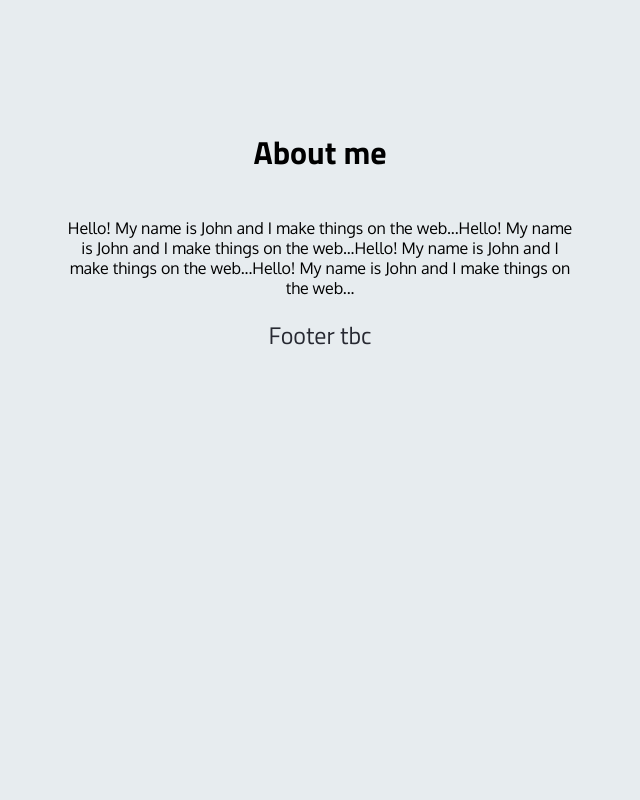
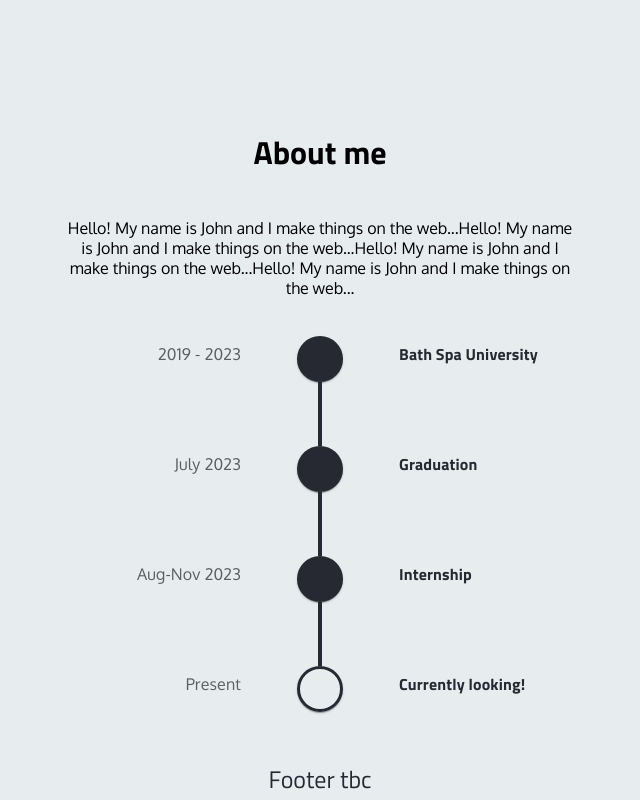
Before and after one commit to JStone1/Portfolio-Site, a React (Vite) app: page / in a window 1280 px wide. Shown: the part 820-1620 px from the top of the page, without its empty margins (320-960 px from the left). Before the commit the page ends 1176 px from the top, so only its background shows below. Built offline with nearby package versions, Linux system fonts and the light colour scheme.

Commit message:
Added basic custom timeline

```diff
--- a/package.json
+++ b/package.json
@@ -12,7 +12,8 @@
   "dependencies": {
     "@emotion/react": "^11.11.4",
     "@emotion/styled": "^11.11.0",
-    "@mui/material": "^5.15.12",
+    "@mui/lab": "^5.0.0-alpha.169",
+    "@mui/material": "^5.15.14",
     "hamburger-react": "^2.5.0",
     "react": "^18.2.0",
     "react-dom": "^18.2.0",
--- /dev/null
+++ b/src/components/ExpTimeline/ExpTimeline.scss
@@ -0,0 +1,47 @@
+@import "src/styles/index.scss";
+
+.item {
+  text-align: center;
+}
+
+.line {
+  height: 64px;
+  width: 4px;
+  background-color: $primary-colour;
+}
+
+.title {
+  font-family: "Titillium Web", sans-serif;
+  font-weight: 700;
+  color: $primary-colour;
+}
+
+.date {
+  font-family: "Oxygen", sans-serif;
+  font-weight: 400;
+}
+
+.dot {
+  width: 32px;
+  height: 32px;
+  margin: 0px 40px;
+  background-color: $primary-colour;
+  border: solid 3px $primary-colour;
+  transition: 0.5s;
+  &:hover {
+    background-color: $accent-colour;
+    cursor: pointer;
+  }
+  @include breakpoint(0px, 600px) {
+    margin: 0;
+    width: 18px;
+    height: 18px;
+  }
+}
+
+.outlined {
+  background-color: transparent;
+  &:hover {
+    background-color: $accent-colour;
+  }
+}
--- /dev/null
+++ b/src/components/ExpTimeline/ExpTimeline.tsx
@@ -0,0 +1,64 @@
+import "./ExpTimeline.scss";
+import Timeline from "@mui/lab/Timeline";
+import TimelineItem from "@mui/lab/TimelineItem";
+import TimelineSeparator from "@mui/lab/TimelineSeparator";
+import TimelineConnector from "@mui/lab/TimelineConnector";
+import TimelineContent from "@mui/lab/TimelineContent";
+import TimelineDot from "@mui/lab/TimelineDot";
+import TimelineOppositeContent from "@mui/lab/TimelineOppositeContent";
+
+interface Props {}
+
+function ExpTimeline({}: Props) {
+  return (
+    <>
+      <Timeline>
+        <TimelineItem className="item">
+          <TimelineOppositeContent className="date" color="text.secondary">
+            2019 - 2023
+          </TimelineOppositeContent>
+          <TimelineSeparator>
+            <TimelineDot className="dot" />
+            <TimelineConnector className="line" />
+          </TimelineSeparator>
+          <TimelineContent className="title">
+            Bath Spa University
+          </TimelineContent>
+        </TimelineItem>
+        <TimelineItem className="item">
+          <TimelineOppositeContent className="date" color="text.secondary">
+            July 2023
+          </TimelineOppositeContent>
+          <TimelineSeparator>
+            <TimelineDot className="dot" color="primary" />
+            <TimelineConnector className="line" />
+          </TimelineSeparator>
+          <TimelineContent className="title">Graduation</TimelineContent>
+        </TimelineItem>
+        <TimelineItem className="item">
+          <TimelineOppositeContent className="date" color="text.secondary">
+            Aug-Nov 2023
+          </TimelineOppositeContent>
+          <TimelineSeparator>
+            <TimelineDot className="dot" color="secondary" />
+            <TimelineConnector className="line" />
+          </TimelineSeparator>
+          <TimelineContent className="title">Internship</TimelineContent>
+        </TimelineItem>
+        <TimelineItem className="item">
+          <TimelineOppositeContent className="date" color="text.secondary">
+            Present
+          </TimelineOppositeContent>
+          <TimelineSeparator>
+            <TimelineDot className="dot outlined" />
+          </TimelineSeparator>
+          <TimelineContent className="title">
+            Currently looking!
+          </TimelineContent>
+        </TimelineItem>
+      </Timeline>
+    </>
+  );
+}
+
+export default ExpTimeline;
--- a/src/pages/Home.tsx
+++ b/src/pages/Home.tsx
@@ -1,6 +1,7 @@
 import Layout from "@components/Layout/Layout";
 import Hero from "@components/Hero/Hero";
 import SectionTitle from "@components/SectionTitle/SectionTitle";
+import ExpTimeline from "@components/ExpTimeline/ExpTimeline";
 
 const Home = () => {
   return (
@@ -11,6 +12,7 @@ const Home = () => {
           title="About me"
           desc="Hello! My name is John and I make things on the web...Hello! My name is John and I make things on the web...Hello! My name is John and I make things on the web...Hello! My name is John and I make things on the web..."
         ></SectionTitle>
+        <ExpTimeline></ExpTimeline>
       </Layout>
     </>
   );
```
Also changed, not shown: 1 other file (tests, documents, lock files or other folders).
